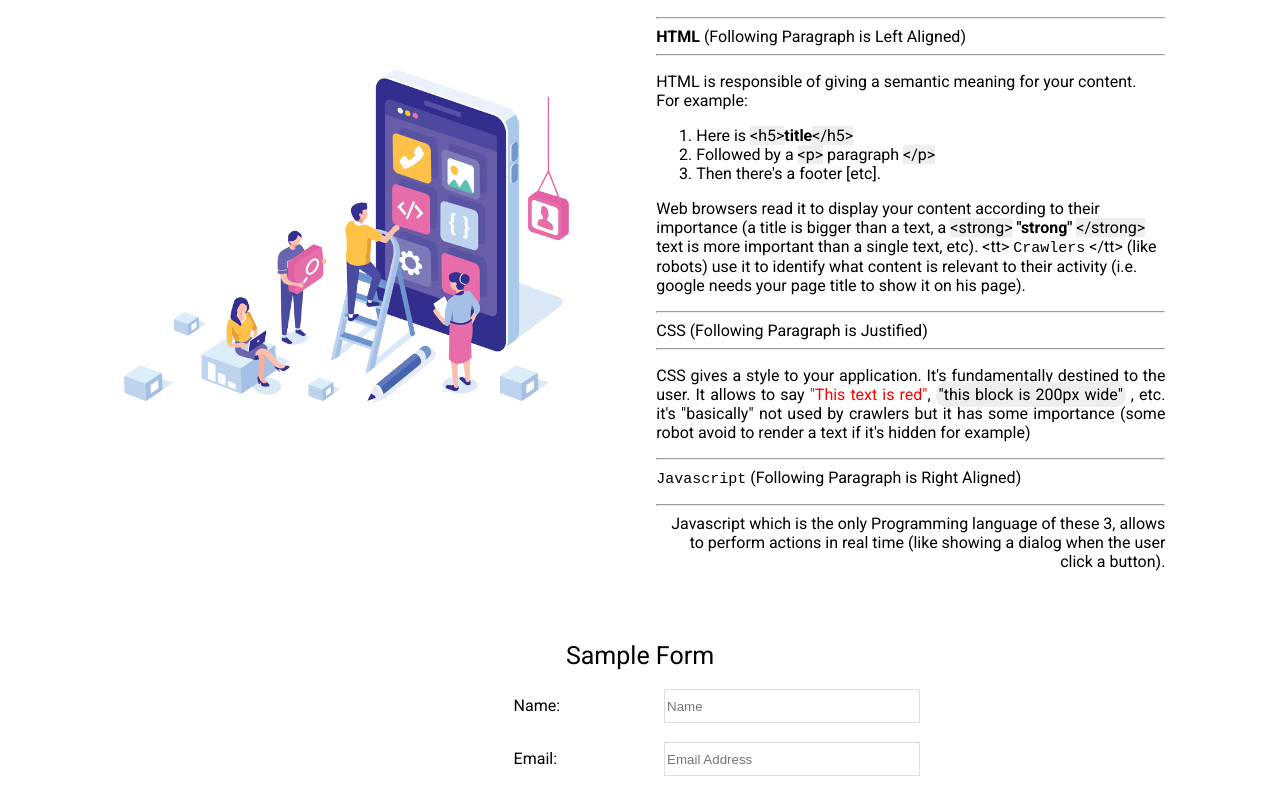
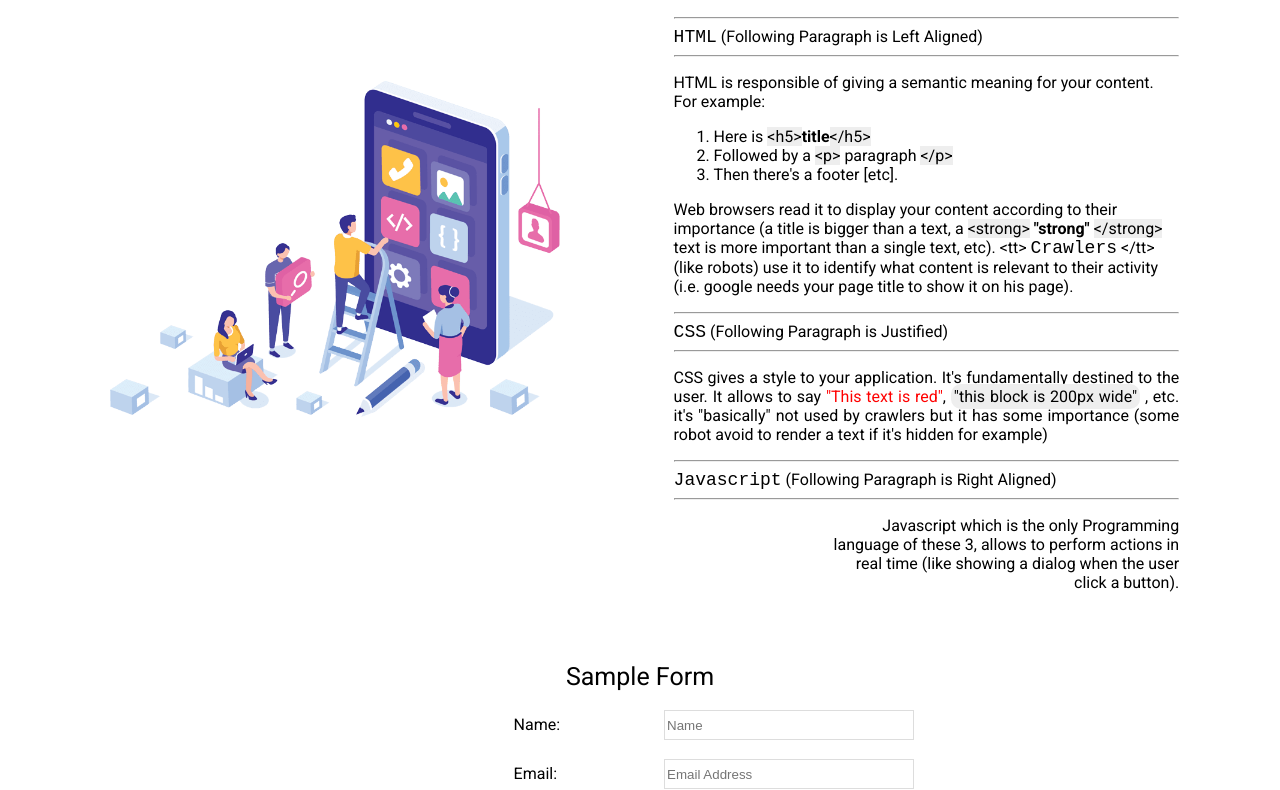
Before and after one commit to DinithKumudika/Reidcon-task-1, a plain HTML site: page task01/whyhtml.html in a window 1280 px wide. Shown: the part 162-952 px from the top of the page. Drawn offline with Linux system fonts and the light colour scheme.

Commit message:
minor changes in page two

```diff
--- a/task01/styles.css
+++ b/task01/styles.css
@@ -16,7 +16,7 @@
     opacity: 100%
   }
 }
-
+/* heu */
 
 tt {
   font-size: 15px;
@@ -299,7 +299,7 @@ th {
 
 .why-html {
   display: flex;
-  margin: 54px 40px;
+  margin: 54px 0;
   flex-direction: row;
   align-items: center;
   flex-wrap: wrap;
@@ -307,7 +307,7 @@ th {
 }
 
 .app {
-  width: 475px;
+  width: 480px;
   animation-name: reveal;
   animation-delay: 0s;
   animation-duration: 2s;
@@ -318,10 +318,14 @@ th {
 }
 
 .paragraph {
-  width: 43%;
+  width: 40%;
   animation-name: reveal;
   animation-delay: 0s;
   animation-duration: 3s;
+}
+
+.paragraph tt{
+  font-size: 18px;
 }
 
 .p-html {
@@ -342,7 +346,9 @@ th {
   padding: 3px;
 }
 
-.js {
+.p-js {
+
+  margin-left: 146px;
   text-align: right;
 }
 
--- a/task01/whyhtml.html
+++ b/task01/whyhtml.html
@@ -1,4 +1,4 @@
-<!DOCTYPE html>
+<!DOCTYPE html5>
 
 <head>
   <meta charset="utf-8">
@@ -29,64 +29,16 @@
       </div>
     </div>
   </header>
-  <!-- <section class="why-html?">
-    <table>
-      <tr>
-        <td>
-          <img src="Images/app.png" alt="App" class="app">
-        </td>
-        <td>
-          <div class="paragraph">
-            <h1 class="home-h">Why HTML?</h1>
-            <p>
-              <hr>
-              <b>HTML</b> (Following Paragraph is Left Aligned)
-              <hr>
-            <p class="p-html">
-              HTML is responsible of giving a semantic meaning for your content.
-              <br>
-              For example:
-            <ol>
-              <li>Here is <span class="tags">&lt;h5&gt;</span><span><b>title</b></span><span class="tags">&lt;/h5&gt;</span></li>
-              <li>Followed by a <span class="tags">&lt;p&gt;</span> paragraph <span class="tags">&lt;/p&gt;</span></li>
-              <li>Then there's a footer [etc].</li>
-            </ol>
-            Web browsers read it to display your content according to their importance (a title is bigger than a text, a
-            <span class="tags">&lt;strong&gt;</span> <strong>"strong"</strong> <span class="tags">&lt;/strong&gt;</span> text is more important than a single text, etc). &lt;tt&gt; <tt>Crawlers</tt>
-            &lt;/tt&gt; (like robots) use it to identify what content is relevant to their activity (i.e. google needs your page
-            title to show it on his page).
-            </p>
-            <hr>
-            CSS (Following Paragraph is Justified)
-            <hr>
-            <p class="p-css">
-              CSS gives a style to your application. It's fundamentally destined to the user. It allows to say <span class="p-red">"This text is red"</span>, <span class="p-block tags">"this block is 200px wide"</span> , etc. it's "basically" not
-              used by crawlers
-              but
-              it has some importance (some robot avoid to render a text if it's hidden for example)
-            </p>
-            <p class="p-js">
-              <hr>
-              <tt>Javascript</tt> (Following Paragraph is Right Aligned)
-            <div class="js">
-              <hr>
-              Javascript which is the only Programming language of these 3, allows to perform actions in real time (like showing a dialog when the user click a button).
-            </div>
-            </p>
-            </p>
-          </div>
-        </td>
-      </tr>
-    </table>
-  </section> -->
   <div class="why-html">
     <div class="app">
       <img src="Images/app.png" alt="App">
     </div>
     <div class="paragraph">
+
       <h1 class="home-h">Why HTML?</h1>
+
       <hr>
-      <b>HTML</b> (Following Paragraph is Left Aligned)
+      <tt>HTML</tt> (Following Paragraph is Left Aligned)
       <hr>
       <p class="p-html">
         HTML is responsible of giving a semantic meaning for your content.
@@ -106,8 +58,9 @@
       page
       title to show it on his page).
       </p>
+
       <hr>
-      CSS (Following Paragraph is Justified)
+      <tt>CSS</tt> (Following Paragraph is Justified)
       <hr>
       <p class="p-css">
         CSS gives a style to your application. It's fundamentally destined to the user. It allows to say <span
@@ -120,14 +73,12 @@
 
       <hr>
       <tt>Javascript</tt> (Following Paragraph is Right Aligned)
-      <div class="js">
-        <p class="p-js">
-          <hr>
+      <hr>
+      <p class="p-js">
           Javascript which is the only Programming language of these 3, allows to perform actions in real time (like
           showing
           a dialog when the user click a button).
         </p>
-      </div>
     </div>
   </div>
   <section>
```
